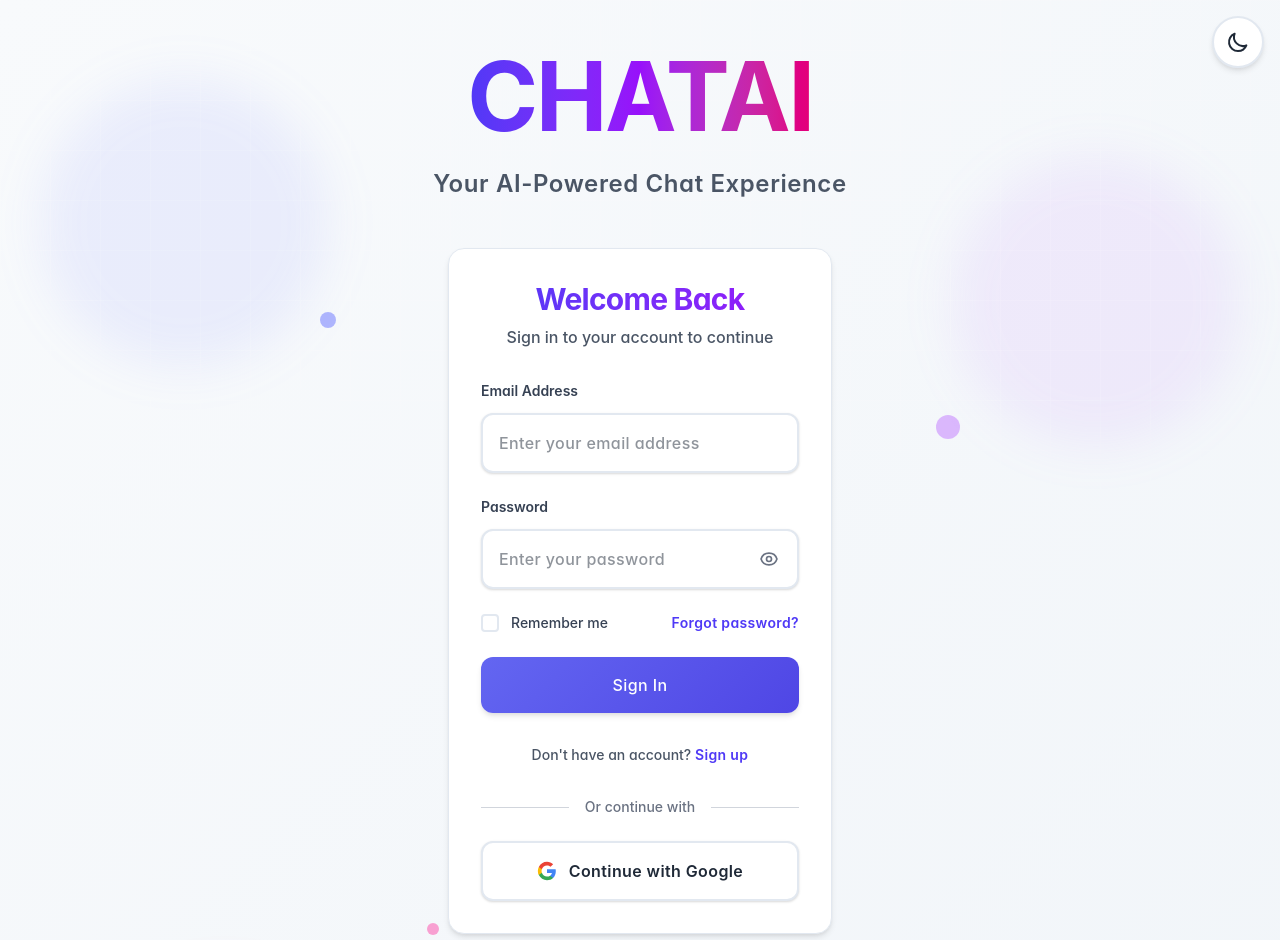
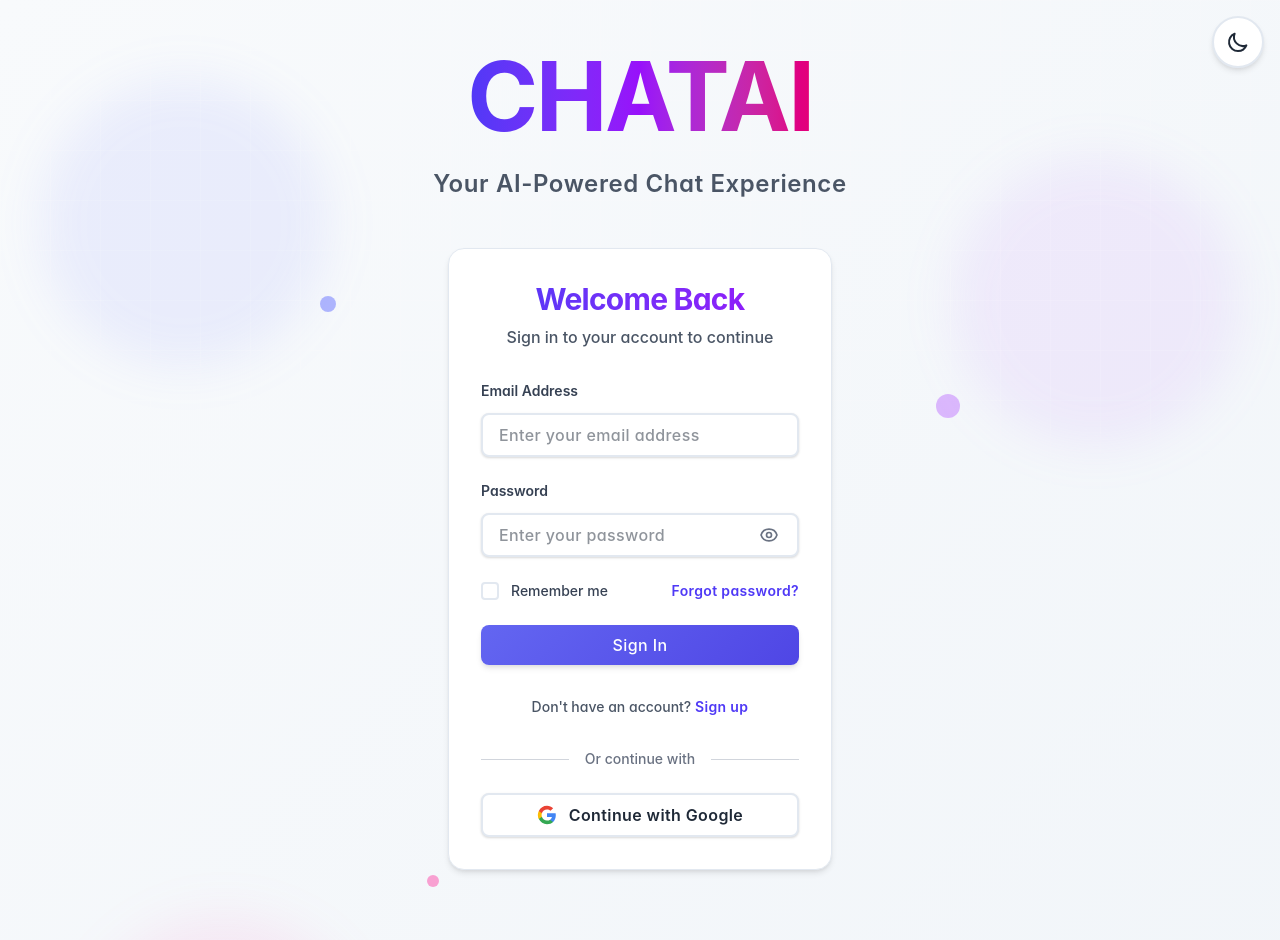
Before and after one commit to Ashish8121/chat_ai, a Next.js app: page / in a window 1280 px wide. Shown: the top 940 px of the page. Built offline with nearby package versions, Linux system fonts and the light colour scheme.

Commit message:
Update changes

```diff
--- a/src/app/components/LoginForm.js
+++ b/src/app/components/LoginForm.js
@@ -75,7 +75,7 @@ export default function LoginForm() {
               value={formData.email}
               onChange={handleChange}
               required
-              className="form-input w-full px-4 py-4 rounded-xl focus-ring"
+              className="form-input w-full px-4 py-2 rounded-lg focus-ring"
               placeholder="Enter your email address"
             />
           </div>
@@ -92,7 +92,7 @@ export default function LoginForm() {
                 value={formData.password}
                 onChange={handleChange}
                 required
-                className="form-input w-full px-4 py-4 rounded-xl focus-ring pr-12"
+                className="form-input w-full px-4 py-2 rounded-lg focus-ring pr-12"
                 placeholder="Enter your password"
               />
               <button
@@ -132,7 +132,7 @@ export default function LoginForm() {
           <button
             type="submit"
             disabled={isLoading}
-            className="btn-primary w-full py-4 px-6 rounded-xl text-white font-semibold flex items-center justify-center focus-ring"
+            className="btn-primary w-full py-2 px-4 rounded-lg text-white font-semibold flex items-center justify-center focus-ring"
           >
             {isLoading ? (
               <>
@@ -168,7 +168,7 @@ export default function LoginForm() {
           </div>
 
           <div className="mt-6">
-            <button className="btn-secondary w-full py-4 px-6 rounded-xl flex items-center justify-center focus-ring group">
+            <button className="btn-secondary w-full py-2 px-4 rounded-lg flex items-center justify-center focus-ring group">
               <svg className="w-5 h-5 mr-3 group-hover:scale-110 transition-transform duration-200" viewBox="0 0 24 24">
                 <path fill="#4285F4" d="M22.56 12.25c0-.78-.07-1.53-.2-2.25H12v4.26h5.92c-.26 1.37-1.04 2.53-2.21 3.31v2.77h3.57c2.08-1.92 3.28-4.74 3.28-8.09z"/>
                 <path fill="#34A853" d="M12 23c2.97 0 5.46-.98 7.28-2.66l-3.57-2.77c-.98.66-2.23 1.06-3.71 1.06-2.86 0-5.29-1.93-6.16-4.53H2.18v2.84C3.99 20.53 7.7 23 12 23z"/>
--- a/src/app/forgot-password/page.js
+++ b/src/app/forgot-password/page.js
@@ -22,7 +22,7 @@ export default function ForgotPasswordPage() {
 
   if (isSubmitted) {
     return (
-      <div className="min-h-screen flex items-center justify-center py-12 px-4 sm:px-6 lg:px-8">
+      <div className="min-m-screen flex items-center justify-center py-12 px-4 sm:px-6 lg:px-8">
         <div className="animate-fade-in-up">
           <div className="card rounded-2xl p-8 max-w-md w-full mx-auto text-center">
             <div className="mb-6">
--- a/src/app/globals.css
+++ b/src/app/globals.css
@@ -1,3 +1,12 @@
+html {
+  font-size: 16px;
+  box-sizing: border-box;
+}
+
+*, *::before, *::after {
+  box-sizing: inherit;
+}
+
 @import "tailwindcss";
 
 /* Theme Variables */
--- a/src/app/layout.js
+++ b/src/app/layout.js
@@ -4,7 +4,8 @@ import './globals.css'
 export const metadata = {
   title: 'Login Page - Beautiful Authentication',
   description: 'A beautiful login page with dark/light theme support and animations',
-}
+  viewport: 'width=device-width, initial-scale=1',
+};
 
 export default function RootLayout({ children }) {
   return (
```
